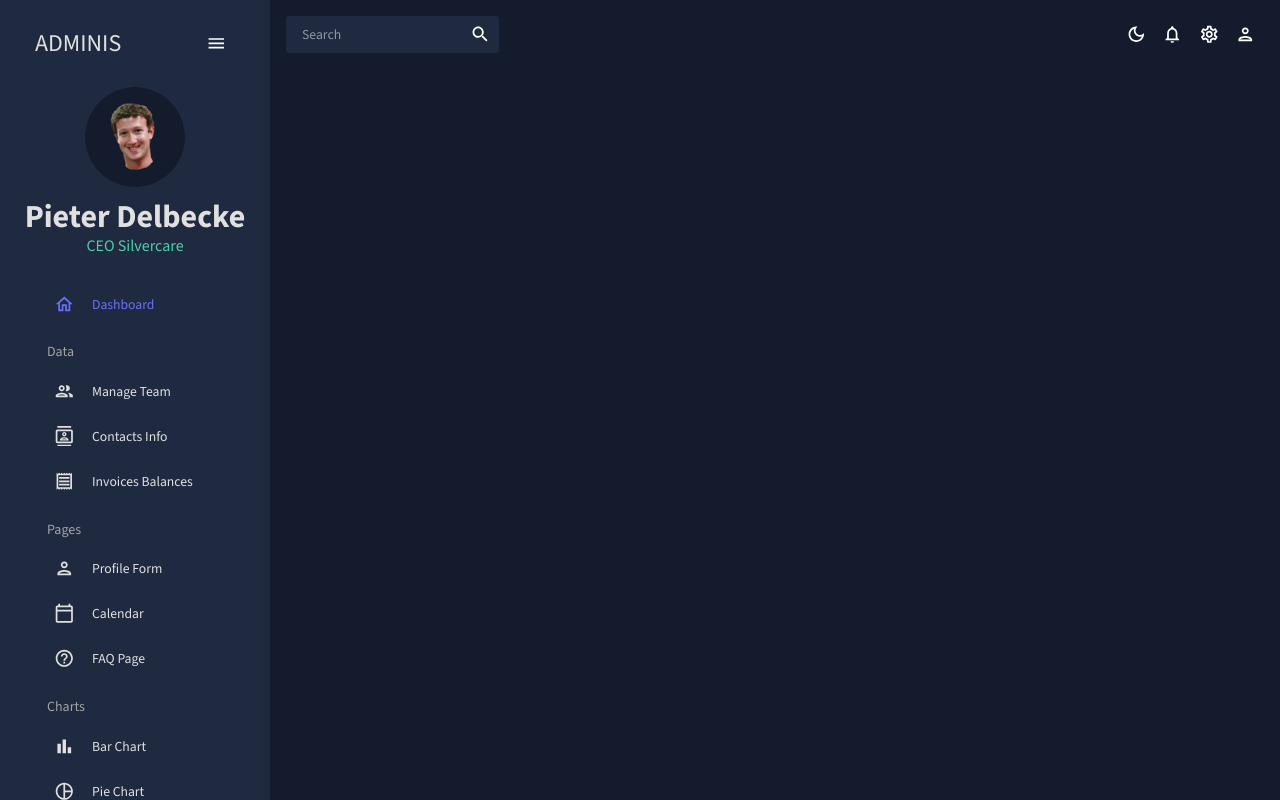
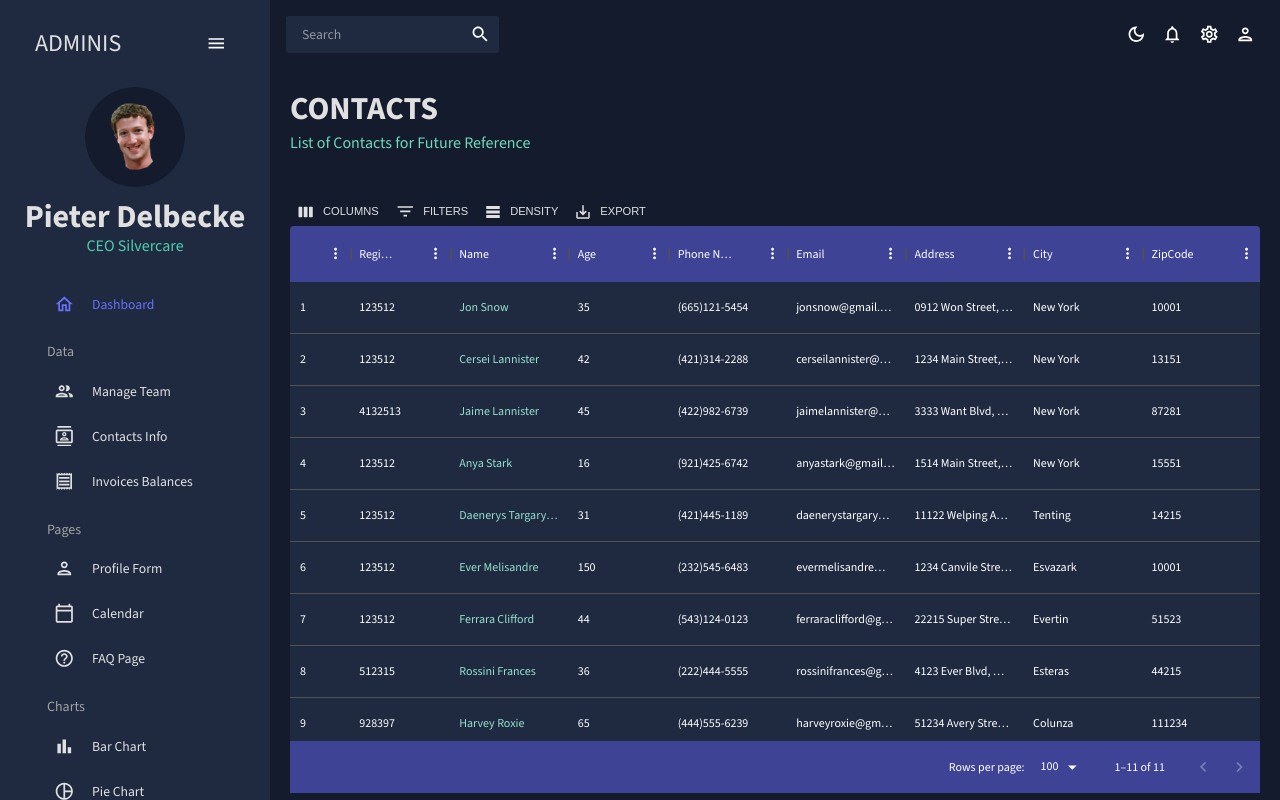
Before and after one commit to PieterJanDelbecke/dashboard, a React (Create React App) app: page /contacts in a window 1280 px wide. Built offline with nearby package versions, Linux system fonts and the light colour scheme.

Commit message:
setup contacts scene

```diff
--- a/src/App.js
+++ b/src/App.js
@@ -5,8 +5,8 @@
 import Sidebar from "./scenes/global/sidebar";
 import Dashboard from "./scenes/dashboard/";
 import Team from "./scenes/team";
+import Contacts from "./scenes/contacts";
 // import Invoices from "./scenes/invoices";
-// import Contacts from "./scenes/contacts";
 // import Bar from "./scenes/bar";
 // import Form from "./scenes/form";
 // import Line from "./scenes/line";
@@ -29,7 +29,7 @@
 						<Routes>
 							<Route path="/" element={<Dashboard />} />
 							<Route path="/team" element={<Team />} />
-							{/* <Route path="/contacts" element={<Contacts />} /> */}
+							<Route path="/contacts" element={<Contacts />} />
 							{/* <Route path="/invoices" element={<Invoices />} /> */}
 							{/* <Route path="/form" element={<Form />} /> */}
 							{/* <Route path="/bar" element={<Bar />} /> */}
--- /dev/null
+++ b/src/scenes/contacts/index.jsx
@@ -0,0 +1,61 @@
+import { Box } from "@mui/material";
+import { DataGrid, GridToolbar } from "@mui/x-data-grid";
+import { tokens } from "../../theme";
+import { mockDataContacts } from "../../data/mockData";
+import Header from "../../components/Header";
+import { useTheme } from "@mui/material";
+
+const Team = () => {
+	const theme = useTheme();
+	const colors = tokens(theme.palette.mode);
+
+	const columns = [
+		{ field: "id", headerName: "ID", flex: 0.5 },
+		{ field: "registrarId", headerName: "Registrar ID" },
+		{ field: "name", headerName: "Name", flex: 1, cellClassName: "name-column--cell" },
+		{ field: "age", headerName: "Age", type: "number", headerAlign: "left", align: "left" },
+		{ field: "phone", headerName: "Phone Number", flex: 1 },
+		{ field: "email", headerName: "Email", flex: 1 },
+		{ field: "address", headerName: "Address", flex: 1 },
+		{ field: "city", headerName: "City", flex: 1 },
+		{ field: "zipCode", headerName: "ZipCode", flex: 1 },
+	];
+	return (
+		<Box m="20px">
+			<Header title="CONTACTS" subtitle="List of Contacts for Future Reference" />
+			<Box
+				mt="40px"
+				height="75vh"
+				sx={{
+					"& .MuiDataGrid-root": {
+						border: "none",
+					},
+					"& .MuiDataGrid-cell": {
+						borderBottom: "none",
+					},
+					"& .name-column--cell": {
+						color: colors.greenAccent[300],
+					},
+					"& .MuiDataGrid-columnHeaders": {
+						backgroundColor: colors.blueAccent[700],
+						borderBottom: "none",
+					},
+					"& .MuiDataGrid-virtualScroller": {
+						backgroundColor: colors.primary[400],
+					},
+					"& .MuiDataGrid-footerContainer": {
+						borderTop: "none",
+						backgroundColor: colors.blueAccent[700],
+					},
+					"& .MuiDataGrid-toolbarContainer .MuiButton-text": {
+						color: `${colors.grey[100]} !important`,
+					},
+				}}
+			>
+				<DataGrid rows={mockDataContacts} columns={columns} components={{ Toolbar: GridToolbar }} />
+			</Box>
+		</Box>
+	);
+};
+
+export default Team;
```
